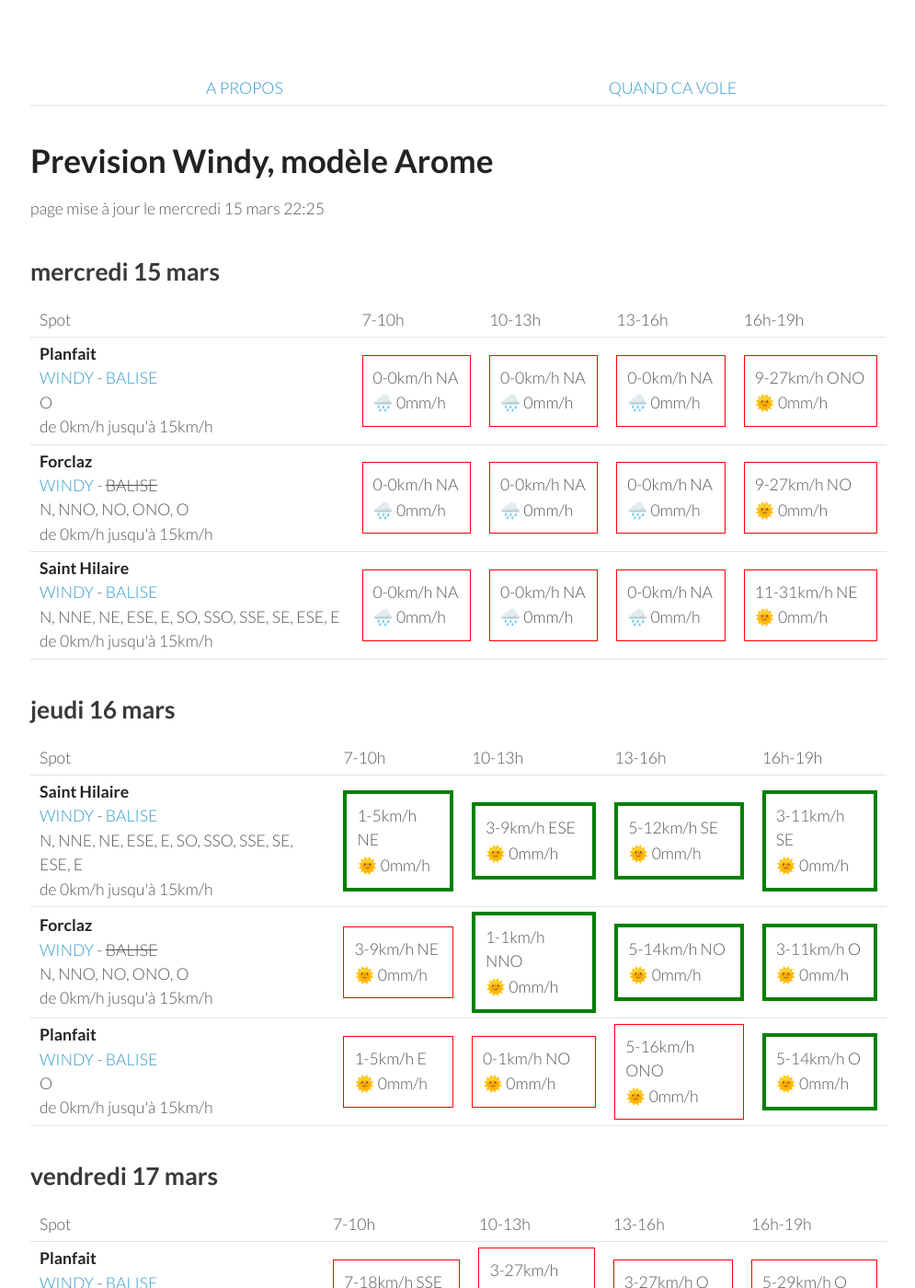
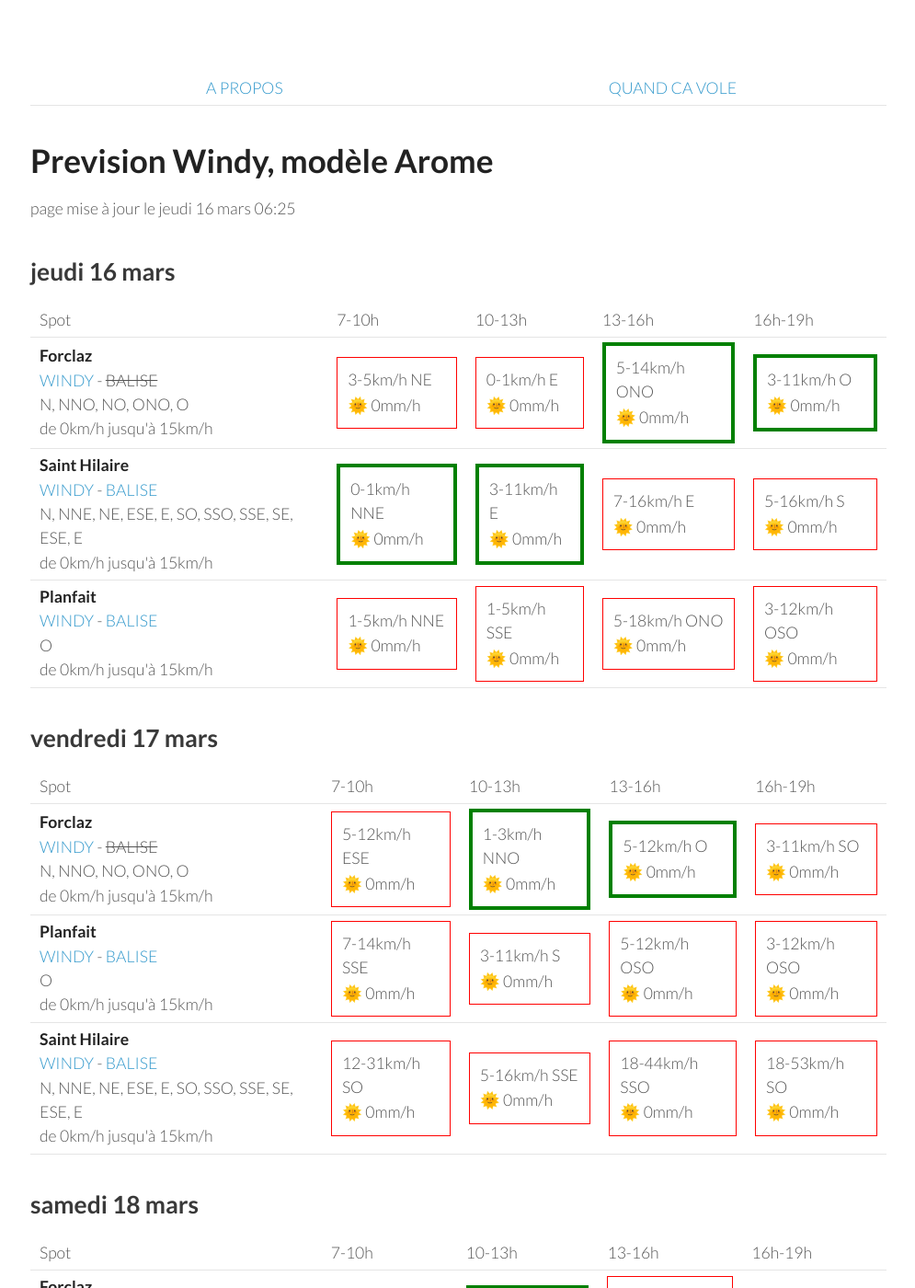
Before and after one commit to parapente-dans-le-nord/parapente-dans-le-nord.github.io, a Jekyll site: the page built from alpes_nord.markdown, in a window 1280 px wide and 1400 px high. Shown: the whole window at 92% size, without its empty margins (25-1020 px from the left). Built offline with Jekyll 4.4.1, drawn with Linux system fonts in a browser that asks for light colours; some of the changed text lies outside the part shown.

Commit message:
update index.markdown

```diff
--- a/alpes_nord.markdown
+++ b/alpes_nord.markdown
@@ -7,51 +7,8 @@ title:  "Tous les spots"
 {: .links}
 
 # Prevision Windy, modèle Arome
-page mise à jour le mercredi 15 mars 22:25
+page mise à jour le jeudi 16 mars 06:25
 
-## mercredi 15 mars
-
-{::nomarkdown}
-<table>
-  <tbody>
-    <tr>
-      <td>Spot</td>
-      <td>7-10h</td>
-      <td>10-13h</td>
-      <td>13-16h</td>
-      <td>16h-19h</td>
-    </tr>
-<tr>
-        <td><strong>Planfait</strong><br><a href="https://windy.com/45.853/6.223?45.415,6.223,8">WINDY</a> - <span class=""><a href="https://www.openwindmap.org/PP496">BALISE</a> </span><br> <span class="vent-favorable">O</span><br><span class="force-vent">de 0km/h jusqu'à 15km/h</span> </td>
-
-            <td><div class="not-flyable"><p>0-0km/h NA</p><p>🌧️ 0mm/h</p></div></td>
-            <td><div class="not-flyable"><p>0-0km/h NA</p><p>🌧️ 0mm/h</p></div></td>
-            <td><div class="not-flyable"><p>0-0km/h NA</p><p>🌧️ 0mm/h</p></div></td>
-            <td><div class="not-flyable"><p>9-27km/h ONO</p><p>🌞 0mm/h</p></div></td>
-
-    </tr>
-<tr>
-        <td><strong>Forclaz</strong><br><a href="https://windy.com/45.814/6.247?45.375,6.246,8,m:eVwaglz">WINDY</a> - <span class="no-balise"> BALISE </span><br> <span class="vent-favorable">N, NNO, NO, ONO, O</span><br><span class="force-vent">de 0km/h jusqu'à 15km/h</span> </td>
-
-            <td><div class="not-flyable"><p>0-0km/h NA</p><p>🌧️ 0mm/h</p></div></td>
-            <td><div class="not-flyable"><p>0-0km/h NA</p><p>🌧️ 0mm/h</p></div></td>
-            <td><div class="not-flyable"><p>0-0km/h NA</p><p>🌧️ 0mm/h</p></div></td>
-            <td><div class="not-flyable"><p>9-27km/h NO</p><p>🌞 0mm/h</p></div></td>
-
-    </tr>
-<tr>
-        <td><strong>Saint Hilaire</strong><br><a href="https://windy.com/45.307/5.888?45.087,5.889,9,m:eUFagkX">WINDY</a> - <span class=""><a href="http://www.balisemeteo.com/balise.php?idBalise=61">BALISE</a> </span><br> <span class="vent-favorable">N, NNE, NE, ESE, E, SO, SSO, SSE, SE, ESE, E</span><br><span class="force-vent">de 0km/h jusqu'à 15km/h</span> </td>
-
-            <td><div class="not-flyable"><p>0-0km/h NA</p><p>🌧️ 0mm/h</p></div></td>
-            <td><div class="not-flyable"><p>0-0km/h NA</p><p>🌧️ 0mm/h</p></div></td>
-            <td><div class="not-flyable"><p>0-0km/h NA</p><p>🌧️ 0mm/h</p></div></td>
-            <td><div class="not-flyable"><p>11-31km/h NE</p><p>🌞 0mm/h</p></div></td>
-
-    </tr>
-
-</tbody>
-</table>
-{:/}
 ## jeudi 16 mars
 
 {::nomarkdown}
@@ -65,32 +22,32 @@ page mise à jour le mercredi 15 mars 22:25
       <td>16h-19h</td>
     </tr>
 <tr>
-        <td><strong>Saint Hilaire</strong><br><a href="https://windy.com/45.307/5.888?45.087,5.889,9,m:eUFagkX">WINDY</a> - <span class=""><a href="http://www.balisemeteo.com/balise.php?idBalise=61">BALISE</a> </span><br> <span class="vent-favorable">N, NNE, NE, ESE, E, SO, SSO, SSE, SE, ESE, E</span><br><span class="force-vent">de 0km/h jusqu'à 15km/h</span> </td>
+        <td><strong>Forclaz</strong><br><a href="https://windy.com/45.814/6.247?45.375,6.246,8,m:eVwaglz">WINDY</a> - <span class="no-balise"> BALISE </span><br> <span class="vent-favorable">N, NNO, NO, ONO, O</span><br><span class="force-vent">de 0km/h jusqu'à 15km/h</span> </td>
 
-            <td><div class="flyable"><p>1-5km/h NE</p><p>🌞 0mm/h</p></div></td>
-            <td><div class="flyable"><p>3-9km/h ESE</p><p>🌞 0mm/h</p></div></td>
-            <td><div class="flyable"><p>5-12km/h SE</p><p>🌞 0mm/h</p></div></td>
-            <td><div class="flyable"><p>3-11km/h SE</p><p>🌞 0mm/h</p></div></td>
+            <td><div class="not-flyable"><p>3-5km/h NE</p><p>🌞 0mm/h</p></div></td>
+            <td><div class="not-flyable"><p>0-1km/h E</p><p>🌞 0mm/h</p></div></td>
+            <td><div class="flyable"><p>5-14km/h ONO</p><p>🌞 0mm/h</p></div></td>
+            <td><div class="flyable"><p>3-11km/h O</p><p>🌞 0mm/h</p></div></td>
 
 
     </tr>
 <tr>
-        <td><strong>Forclaz</strong><br><a href="https://windy.com/45.814/6.247?45.375,6.246,8,m:eVwaglz">WINDY</a> - <span class="no-balise"> BALISE </span><br> <span class="vent-favorable">N, NNO, NO, ONO, O</span><br><span class="force-vent">de 0km/h jusqu'à 15km/h</span> </td>
+        <td><strong>Saint Hilaire</strong><br><a href="https://windy.com/45.307/5.888?45.087,5.889,9,m:eUFagkX">WINDY</a> - <span class=""><a href="http://www.balisemeteo.com/balise.php?idBalise=61">BALISE</a> </span><br> <span class="vent-favorable">N, NNE, NE, ESE, E, SO, SSO, SSE, SE, ESE, E</span><br><span class="force-vent">de 0km/h jusqu'à 15km/h</span> </td>
 
-            <td><div class="not-flyable"><p>3-9km/h NE</p><p>🌞 0mm/h</p></div></td>
-            <td><div class="flyable"><p>1-1km/h NNO</p><p>🌞 0mm/h</p></div></td>
-            <td><div class="flyable"><p>5-14km/h NO</p><p>🌞 0mm/h</p></div></td>
-            <td><div class="flyable"><p>3-11km/h O</p><p>🌞 0mm/h</p></div></td>
+            <td><div class="flyable"><p>0-1km/h NNE</p><p>🌞 0mm/h</p></div></td>
+            <td><div class="flyable"><p>3-11km/h E</p><p>🌞 0mm/h</p></div></td>
+            <td><div class="not-flyable"><p>7-16km/h E</p><p>🌞 0mm/h</p></div></td>
+            <td><div class="not-flyable"><p>5-16km/h S</p><p>🌞 0mm/h</p></div></td>
 
 
     </tr>
 <tr>
         <td><strong>Planfait</strong><br><a href="https://windy.com/45.853/6.223?45.415,6.223,8">WINDY</a> - <span class=""><a href="https://www.openwindmap.org/PP496">BALISE</a> </span><br> <span class="vent-favorable">O</span><br><span class="force-vent">de 0km/h jusqu'à 15km/h</span> </td>
 
-            <td><div class="not-flyable"><p>1-5km/h E</p><p>🌞 0mm/h</p></div></td>
-            <td><div class="not-flyable"><p>0-1km/h NO</p><p>🌞 0mm/h</p></div></td>
-            <td><div class="not-flyable"><p>5-16km/h ONO</p><p>🌞 0mm/h</p></div></td>
-            <td><div class="flyable"><p>5-14km/h O</p><p>🌞 0mm/h</p></div></td>
+            <td><div class="not-flyable"><p>1-5km/h NNE</p><p>🌞 0mm/h</p></div></td>
+            <td><div class="not-flyable"><p>1-5km/h SSE</p><p>🌞 0mm/h</p></div></td>
+            <td><div class="not-flyable"><p>5-18km/h ONO</p><p>🌞 0mm/h</p></div></td>
+            <td><div class="not-flyable"><p>3-12km/h OSO</p><p>🌞 0mm/h</p></div></td>
 
 
     </tr>
@@ -111,32 +68,32 @@ page mise à jour le mercredi 15 mars 22:25
       <td>16h-19h</td>
     </tr>
 <tr>
-        <td><strong>Planfait</strong><br><a href="https://windy.com/45.853/6.223?45.415,6.223,8">WINDY</a> - <span class=""><a href="https://www.openwindmap.org/PP496">BALISE</a> </span><br> <span class="vent-favorable">O</span><br><span class="force-vent">de 0km/h jusqu'à 15km/h</span> </td>
+        <td><strong>Forclaz</strong><br><a href="https://windy.com/45.814/6.247?45.375,6.246,8,m:eVwaglz">WINDY</a> - <span class="no-balise"> BALISE </span><br> <span class="vent-favorable">N, NNO, NO, ONO, O</span><br><span class="force-vent">de 0km/h jusqu'à 15km/h</span> </td>
 
-            <td><div class="not-flyable"><p>7-18km/h SSE</p><p>🌞 0mm/h</p></div></td>
-            <td><div class="not-flyable"><p>3-27km/h SSE</p><p>🌞 0mm/h</p></div></td>
-            <td><div class="not-flyable"><p>3-27km/h O</p><p>🌞 0mm/h</p></div></td>
-            <td><div class="not-flyable"><p>5-29km/h O</p><p>🌞 0mm/h</p></div></td>
+            <td><div class="not-flyable"><p>5-12km/h ESE</p><p>🌞 0mm/h</p></div></td>
+            <td><div class="flyable"><p>1-3km/h NNO</p><p>🌞 0mm/h</p></div></td>
+            <td><div class="flyable"><p>5-12km/h O</p><p>🌞 0mm/h</p></div></td>
+            <td><div class="not-flyable"><p>3-11km/h SO</p><p>🌞 0mm/h</p></div></td>
 
 
     </tr>
 <tr>
-        <td><strong>Forclaz</strong><br><a href="https://windy.com/45.814/6.247?45.375,6.246,8,m:eVwaglz">WINDY</a> - <span class="no-balise"> BALISE </span><br> <span class="vent-favorable">N, NNO, NO, ONO, O</span><br><span class="force-vent">de 0km/h jusqu'à 15km/h</span> </td>
+        <td><strong>Planfait</strong><br><a href="https://windy.com/45.853/6.223?45.415,6.223,8">WINDY</a> - <span class=""><a href="https://www.openwindmap.org/PP496">BALISE</a> </span><br> <span class="vent-favorable">O</span><br><span class="force-vent">de 0km/h jusqu'à 15km/h</span> </td>
 
-            <td><div class="not-flyable"><p>5-12km/h SE</p><p>🌞 0mm/h</p></div></td>
-            <td><div class="not-flyable"><p>3-25km/h SE</p><p>🌞 0mm/h</p></div></td>
-            <td><div class="not-flyable"><p>3-27km/h O</p><p>🌞 0mm/h</p></div></td>
-            <td><div class="not-flyable"><p>7-29km/h ONO</p><p>🌞 0mm/h</p></div></td>
+            <td><div class="not-flyable"><p>7-14km/h SSE</p><p>🌞 0mm/h</p></div></td>
+            <td><div class="not-flyable"><p>3-11km/h S</p><p>🌞 0mm/h</p></div></td>
+            <td><div class="not-flyable"><p>5-12km/h OSO</p><p>🌞 0mm/h</p></div></td>
+            <td><div class="not-flyable"><p>3-12km/h OSO</p><p>🌞 0mm/h</p></div></td>
 
 
     </tr>
 <tr>
         <td><strong>Saint Hilaire</strong><br><a href="https://windy.com/45.307/5.888?45.087,5.889,9,m:eUFagkX">WINDY</a> - <span class=""><a href="http://www.balisemeteo.com/balise.php?idBalise=61">BALISE</a> </span><br> <span class="vent-favorable">N, NNE, NE, ESE, E, SO, SSO, SSE, SE, ESE, E</span><br><span class="force-vent">de 0km/h jusqu'à 15km/h</span> </td>
 
-            <td><div class="not-flyable"><p>11-31km/h SSO</p><p>🌞 0mm/h</p></div></td>
-            <td><div class="not-flyable"><p>5-53km/h SO</p><p>🌞 0mm/h</p></div></td>
-            <td><div class="not-flyable"><p>11-64km/h SO</p><p>🌞 0mm/h</p></div></td>
-            <td><div class="not-flyable"><p>9-64km/h SO</p><p>🌞 0mm/h</p></div></td>
+            <td><div class="not-flyable"><p>12-31km/h SO</p><p>🌞 0mm/h</p></div></td>
+            <td><div class="not-flyable"><p>5-16km/h SSE</p><p>🌞 0mm/h</p></div></td>
+            <td><div class="not-flyable"><p>18-44km/h SSO</p><p>🌞 0mm/h</p></div></td>
+            <td><div class="not-flyable"><p>18-53km/h SO</p><p>🌞 0mm/h</p></div></td>
 
 
     </tr>
@@ -157,32 +114,32 @@ page mise à jour le mercredi 15 mars 22:25
       <td>16h-19h</td>
     </tr>
 <tr>
-        <td><strong>Planfait</strong><br><a href="https://windy.com/45.853/6.223?45.415,6.223,8">WINDY</a> - <span class=""><a href="https://www.openwindmap.org/PP496">BALISE</a> </span><br> <span class="vent-favorable">O</span><br><span class="force-vent">de 0km/h jusqu'à 15km/h</span> </td>
+        <td><strong>Forclaz</strong><br><a href="https://windy.com/45.814/6.247?45.375,6.246,8,m:eVwaglz">WINDY</a> - <span class="no-balise"> BALISE </span><br> <span class="vent-favorable">N, NNO, NO, ONO, O</span><br><span class="force-vent">de 0km/h jusqu'à 15km/h</span> </td>
 
-            <td><div class="not-flyable"><p>3-18km/h E</p><p>🌞 0mm/h</p></div></td>
-            <td><div class="not-flyable"><p>1-18km/h SO</p><p>🌞 0mm/h</p></div></td>
-            <td><div class="not-flyable"><p>5-24km/h ONO</p><p>🌞 0mm/h</p></div></td>
-            <td><div class="not-flyable"><p>5-25km/h ONO</p><p>🌞 0mm/h</p></div></td>
+            <td><div class="not-flyable"><p>1-20km/h E</p><p>🌞 0mm/h</p></div></td>
+            <td><div class="flyable"><p>0-14km/h N</p><p>🌞 0mm/h</p></div></td>
+            <td><div class="not-flyable"><p>5-22km/h ONO</p><p>🌞 0mm/h</p></div></td>
+            <td><div class="not-flyable"><p>5-29km/h NO</p><p>🌞 0mm/h</p></div></td>
 
 
     </tr>
 <tr>
-        <td><strong>Forclaz</strong><br><a href="https://windy.com/45.814/6.247?45.375,6.246,8,m:eVwaglz">WINDY</a> - <span class="no-balise"> BALISE </span><br> <span class="vent-favorable">N, NNO, NO, ONO, O</span><br><span class="force-vent">de 0km/h jusqu'à 15km/h</span> </td>
+        <td><strong>Planfait</strong><br><a href="https://windy.com/45.853/6.223?45.415,6.223,8">WINDY</a> - <span class=""><a href="https://www.openwindmap.org/PP496">BALISE</a> </span><br> <span class="vent-favorable">O</span><br><span class="force-vent">de 0km/h jusqu'à 15km/h</span> </td>
 
-            <td><div class="not-flyable"><p>3-20km/h E</p><p>🌞 0mm/h</p></div></td>
-            <td><div class="not-flyable"><p>1-18km/h SSO</p><p>🌞 0mm/h</p></div></td>
-            <td><div class="not-flyable"><p>5-24km/h ONO</p><p>🌞 0mm/h</p></div></td>
-            <td><div class="not-flyable"><p>5-27km/h NO</p><p>🌞 0mm/h</p></div></td>
+            <td><div class="not-flyable"><p>1-18km/h ESE</p><p>🌞 0mm/h</p></div></td>
+            <td><div class="not-flyable"><p>1-14km/h OSO</p><p>🌞 0mm/h</p></div></td>
+            <td><div class="not-flyable"><p>5-22km/h ONO</p><p>🌞 0mm/h</p></div></td>
+            <td><div class="not-flyable"><p>5-27km/h ONO</p><p>🌞 0mm/h</p></div></td>
 
 
     </tr>
 <tr>
         <td><strong>Saint Hilaire</strong><br><a href="https://windy.com/45.307/5.888?45.087,5.889,9,m:eUFagkX">WINDY</a> - <span class=""><a href="http://www.balisemeteo.com/balise.php?idBalise=61">BALISE</a> </span><br> <span class="vent-favorable">N, NNE, NE, ESE, E, SO, SSO, SSE, SE, ESE, E</span><br><span class="force-vent">de 0km/h jusqu'à 15km/h</span> </td>
 
-            <td><div class="not-flyable"><p>1-31km/h E</p><p>🌞 0mm/h</p></div></td>
-            <td><div class="not-flyable"><p>3-31km/h OSO</p><p>🌞 0mm/h</p></div></td>
-            <td><div class="not-flyable"><p>5-31km/h OSO</p><p>🌞 0mm/h</p></div></td>
-            <td><div class="not-flyable"><p>5-33km/h ONO</p><p>🌞 0mm/h</p></div></td>
+            <td><div class="not-flyable"><p>1-29km/h NE</p><p>🌞 0mm/h</p></div></td>
+            <td><div class="not-flyable"><p>1-24km/h OSO</p><p>🌞 0mm/h</p></div></td>
+            <td><div class="not-flyable"><p>5-31km/h O</p><p>🌞 0mm/h</p></div></td>
+            <td><div class="not-flyable"><p>5-31km/h ONO</p><p>🌞 0mm/h</p></div></td>
 
 
     </tr>
@@ -205,8 +162,8 @@ page mise à jour le mercredi 15 mars 22:25
 <tr>
         <td><strong>Planfait</strong><br><a href="https://windy.com/45.853/6.223?45.415,6.223,8">WINDY</a> - <span class=""><a href="https://www.openwindmap.org/PP496">BALISE</a> </span><br> <span class="vent-favorable">O</span><br><span class="force-vent">de 0km/h jusqu'à 15km/h</span> </td>
 
-            <td><div class="not-flyable"><p>3-24km/h SE</p><p>🌧 1.9mm/h</p></div></td>
-            <td><div class="not-flyable"><p>5-22km/h SSE</p><p>🌧 1.5mm/h</p></div></td>
+            <td><div class="not-flyable"><p>1-20km/h SSE</p><p>🌧 0.8mm/h</p></div></td>
+            <td><div class="not-flyable"><p>3-20km/h SE</p><p>🌧 1.5mm/h</p></div></td>
             <td><div class="not-flyable"><p>3-24km/h SSE</p><p>🌧 0.4mm/h</p></div></td>
             <td><div class="not-flyable"><p>5-31km/h OSO</p><p>🌧 0.6mm/h</p></div></td>
 
@@ -215,8 +172,8 @@ page mise à jour le mercredi 15 mars 22:25
 <tr>
         <td><strong>Forclaz</strong><br><a href="https://windy.com/45.814/6.247?45.375,6.246,8,m:eVwaglz">WINDY</a> - <span class="no-balise"> BALISE </span><br> <span class="vent-favorable">N, NNO, NO, ONO, O</span><br><span class="force-vent">de 0km/h jusqu'à 15km/h</span> </td>
 
-            <td><div class="not-flyable"><p>3-24km/h ESE</p><p>🌧 2.4mm/h</p></div></td>
-            <td><div class="not-flyable"><p>3-22km/h SE</p><p>🌧 2mm/h</p></div></td>
+            <td><div class="not-flyable"><p>1-20km/h SE</p><p>🌧 0.9mm/h</p></div></td>
+            <td><div class="not-flyable"><p>3-20km/h ESE</p><p>🌧 1.8mm/h</p></div></td>
             <td><div class="not-flyable"><p>3-22km/h SE</p><p>🌧 0.4mm/h</p></div></td>
             <td><div class="not-flyable"><p>3-27km/h OSO</p><p>🌧 0.6mm/h</p></div></td>
 
@@ -225,8 +182,8 @@ page mise à jour le mercredi 15 mars 22:25
 <tr>
         <td><strong>Saint Hilaire</strong><br><a href="https://windy.com/45.307/5.888?45.087,5.889,9,m:eUFagkX">WINDY</a> - <span class=""><a href="http://www.balisemeteo.com/balise.php?idBalise=61">BALISE</a> </span><br> <span class="vent-favorable">N, NNE, NE, ESE, E, SO, SSO, SSE, SE, ESE, E</span><br><span class="force-vent">de 0km/h jusqu'à 15km/h</span> </td>
 
-            <td><div class="not-flyable"><p>5-42km/h S</p><p>🌧 0.2mm/h</p></div></td>
-            <td><div class="not-flyable"><p>5-37km/h SO</p><p>🌧 0.3mm/h</p></div></td>
+            <td><div class="not-flyable"><p>5-35km/h S</p><p>🌞 0mm/h</p></div></td>
+            <td><div class="not-flyable"><p>3-35km/h SO</p><p>🌧 0.7mm/h</p></div></td>
             <td><div class="not-flyable"><p>5-33km/h OSO</p><p>🌧 0.6mm/h</p></div></td>
             <td><div class="not-flyable"><p>5-33km/h OSO</p><p>🌧 0.6mm/h</p></div></td>
 
```
